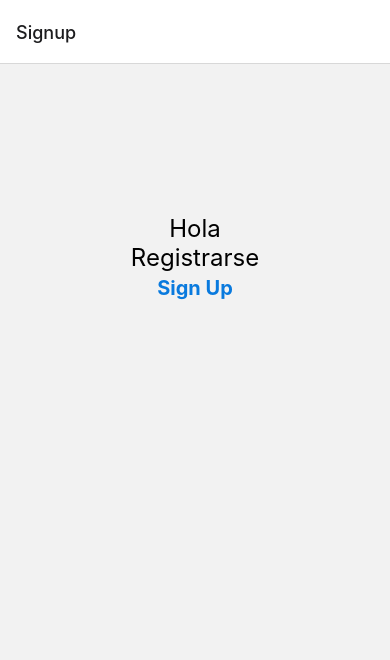
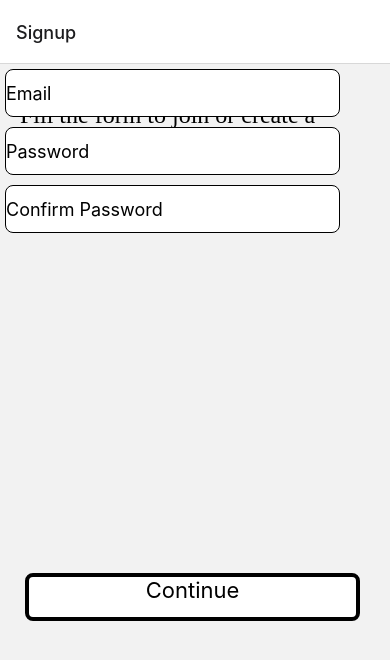
Before and after one commit to gperez2018345/ProyectoTSReact, a React Native app: screen /Signup in a window 390 px wide. Shown: the top 660 px of the page. Built offline with nearby package versions, Linux system fonts and the light colour scheme.

Commit message:
Registrar

```diff
--- /dev/null
+++ b/src/theme/colors.ts
@@ -0,0 +1,7 @@
+export const LIGHT_BLUE = '#03A9F4';
+export const GREY = '#9E9E9E';
+export const BLACK = '#333333';
+export const WHITE = '#FFFFFF';
+export const DARK_GRAY = '#7D7D7D';
+export const GRAY = '#B4B4B4';
+export const LIGHT_GRAY = '#EEEEEE';
--- /dev/null
+++ b/src/theme/fonts.ts
@@ -0,0 +1,7 @@
+export const XXXLARGE = 34;
+export const XXLARGE = 28;
+export const XLARGE = 24;
+export const LARGE = 22;
+export const DEFAULT = 18;
+export const SMALL = 16;
+export const XSMALL = 14;
--- /dev/null
+++ b/src/theme/index.ts
@@ -0,0 +1,7 @@
+import * as fonts from './fonts';
+import * as colors from './colors';
+
+export default {
+  fonts,
+  colors,
+};
--- a/src/views/signup.tsx
+++ b/src/views/signup.tsx
@@ -1,22 +1,38 @@
-import {View, Text, TouchableOpacity} from 'react-native';
+import {
+  View,
+  Text,
+  TouchableOpacity,
+  TextInput,
+  SafeAreaView,
+} from 'react-native';
 import React from 'react';
 import styles from '../../styles';
 import {useNavigation} from '@react-navigation/native';
+import theme from '../theme';
 
 const SignUp = ({}) => {
   const navigation = useNavigation();
   return (
-    <View style={styles.content}>
-      <Text style={styles.texto}>Hola</Text>
-      <Text style={styles.texto}>Registrarse</Text>
+    <SafeAreaView>
+      <View>
+        <Text style={styles.topText}>Email & Password</Text>
+        <Text style={styles.subText}>
+          Fill the form to join or create a new account
+        </Text>
+        <View style={styles.container}>
+          <TextInput style={styles.textBox} placeholder="Email" />
+          <TextInput style={styles.textBox} placeholder="Password" />
+          <TextInput style={styles.textBox} placeholder="Confirm Password" />
+        </View>
         <TouchableOpacity
           onPress={() => {
             // registrarse e ir a iniciar sesion
             navigation.navigate('Login');
           }}>
-        <Text style={styles.link}>Sign Up</Text>
+          <Text style={styles.link}>Continue</Text>
         </TouchableOpacity>
       </View>
+    </SafeAreaView>
   );
 };
 
--- a/styles.ts
+++ b/styles.ts
@@ -1,19 +1,64 @@
 import {StyleSheet} from 'react-native';
+import theme from './src/theme';
+import React from 'react';
 const styles = StyleSheet.create({
   content: {
     justifyContent: 'center',
     alignItems: 'center',
-    marginTop: 150,
   },
   link: {
-    marginTop: 4,
-    color: '#097ade',
-    fontWeight: 'bold',
-    fontSize: 20,
+    borderWidth: 4,
+    width: 335,
+    height: 48,
+    left: 20,
+    top: 330,
+    textAlign: 'center',
+    textAlignVertical: 'center',
+    backgroundColor: theme.colors.WHITE,
+    fontSize: theme.fonts.LARGE,
+    borderRadius: 8,
+    margin: 5,
   },
-  texto: {
-    fontSize: 24,
+  container: {
+    justifyContent: 'space-around',
+    flexDirection: 'column',
   },
+  topText: {
+    position: 'absolute',
+    width: 230,
+    height: 24,
+    left: 20,
+    fontSize: theme.fonts.DEFAULT,
+    color: theme.colors.DARK_GRAY,
+    fontFamily: 'Patrick Hand',
+    fontStyle: 'normal',
+    lineHeight: 24,
+    letterSpacing: 0.01,
+  },
+  subText: {
+    position: 'absolute',
+    width: 335,
+    height: 64,
+    left: 20,
+    top: 35,
+    fontFamily: 'Patrick Hand',
+    fontStyle: 'normal',
+    fontSize: theme.fonts.XLARGE,
+    colors: theme.colors.BLACK,
+    lineHeight: 32,
+  },
+  textBox: {
+    alignItems: 'center',
+    borderWidth: 1.5,
+    width: 335,
+    height: 48,
+    left: 20,
+    top: 300,
+    backgroundColor: theme.colors.WHITE,
+    fontSize: theme.fonts.DEFAULT,
+    borderRadius: 8,
+    margin: 5,
+  }
 });
 
 export default styles;
```
Lines whose indentation alone changed are shown as unchanged.
